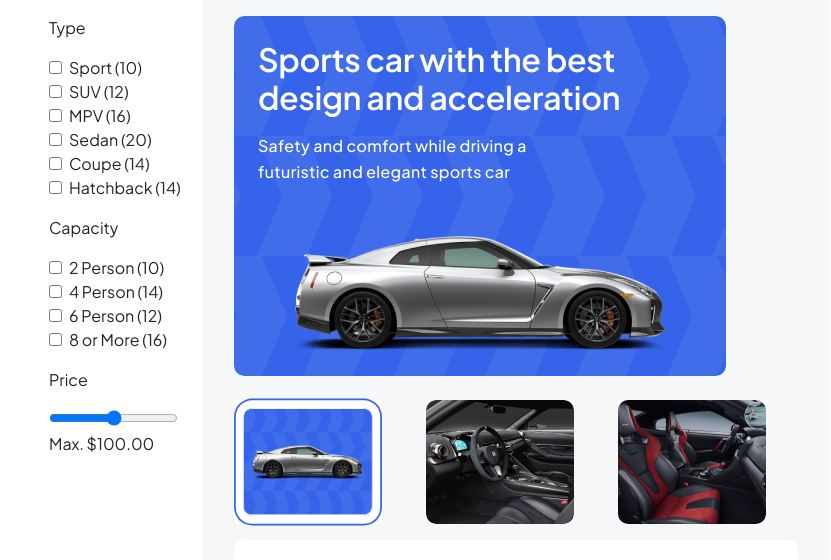
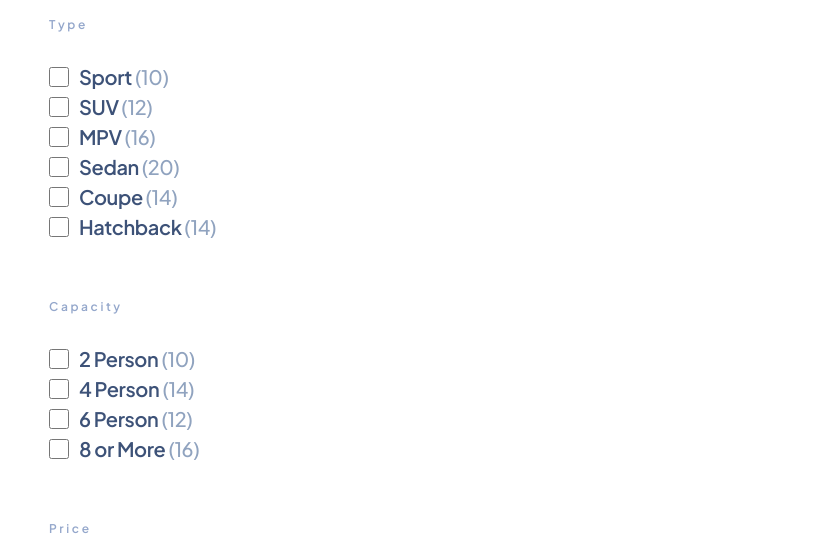
Before and after one commit to Glagolio/Car-rent-website, a website built with Parcel: page src/index.html in a window 1280 px wide. Shown: the part 60-620 px from the top of the page, without its empty margins (224-1055 px from the left). Built offline with nearby package versions, Linux system fonts and the light colour scheme.

Commit message:
done sidebar

```diff
--- a/src/partials/main.html
+++ b/src/partials/main.html
@@ -1,84 +1,95 @@
 <main>
   <div class="row">
-    <div class="col-xxl-4 col-lg-3 car-info__inner">
-      <div>
-        <p>Type</p>
+    <div class="col-xxl-4 col-lg-3 car-info__inner sidebar">
+      <div class="sidebar__inner">
+        <p>T y p e</p>
         <div class="form-check">
           <ul class="p-0">
             <li>
               <label class="form-check-label">
                 <input class="form-check-input" type="checkbox" value="" />
-                Sport <span>(10)</span>
+                <span class="text">Sport </span>
+                 <span class="accent">(10)</span>
+
               </label>
             </li>
             <li>
               <label class="form-check-label">
                 <input class="form-check-input" type="checkbox" value="" />
-                SUV <span>(12)</span>
+                <span class="text">SUV</span>
+                 <span class="accent">(12)</span>
               </label>
             </li>
             <li>
               <label class="form-check-label">
                 <input class="form-check-input" type="checkbox" value="" />
-                MPV <span>(16)</span>
+                <span class="text">MPV</span>
+                 <span class="accent">(16)</span>
               </label>
             </li>
             <li>
               <label class="form-check-label">
                 <input class="form-check-input" type="checkbox" value="" />
-                Sedan <span>(20)</span>
+                <span class="text">Sedan</span>
+                 <span class="accent"> (20)</span>
               </label>
             </li>
             <li>
               <label class="form-check-label">
                 <input class="form-check-input" type="checkbox" value="" />
-                Coupe <span>(14)</span>
+                <span class="text">Coupe</span>
+                <span class="accent">(14)</span>
               </label>
             </li>
             <li>
               <label class="form-check-label">
                 <input class="form-check-input" type="checkbox" value="" />
-                Hatchback <span>(14)</span>
+                <span class="text">Hatchback</span>
+                 <span class="accent">(14)</span>
               </label>
             </li>
           </ul>
         </div>
       </div>
-      <div>
-        <p>Capacity</p>
+      <div class="sidebar__inner">
+        <p>C a p a c i t y</p>
         <div class="form-check">
           <ul class="p-0">
             <li>
               <label class="form-check-label">
                 <input class="form-check-input" type="checkbox" value="" />
-                2 Person <span>(10)</span>
+                <span class="text">2 Person </span>
+               <span class="accent">(10)</span>
               </label>
             </li>
             <li>
               <label class="form-check-label">
                 <input class="form-check-input" type="checkbox" value="" />
-                4 Person <span>(14)</span>
+                <span class="text">4 Person </span>
+                <span class="accent">(14)</span>
               </label>
             </li>
             <li>
               <label class="form-check-label">
                 <input class="form-check-input" type="checkbox" value="" />
-                6 Person <span>(12)</span>
+                <span class="text">6 Person </span>
+                <span class="accent">(12)</span>
               </label>
             </li>
             <li>
               <label class="form-check-label">
                 <input class="form-check-input" type="checkbox" value="" />
-                8 or More <span>(16)</span>
+                <span class="text">8 or More </span>
+                <span class="accent">(16)</span>
               </label>
             </li>
           </ul>
         </div>
       </div>
-      <div>
-        <p>Price</p>
-        <input type="range" min="25" max="125" />
-        <p>Max. $100.00</p>
+      <div class="sidebar__inner">
+        <p>P r i c e</p>
+        <input class="price__range" type="range" min="25" max="125" />
+        <p class="price__number">Max. $100.00</p>
       </div>
     </div>
     <section class="col row car-info__inner car-info__inner--main">
--- /dev/null
+++ b/src/sass/components/_sidebar.scss
@@ -0,0 +1,54 @@
+.sidebar {
+  max-width: 360px;
+
+  & p {
+    margin-bottom: 28px;
+    font-weight: 600;
+    font-size: 12px;
+    line-height: 1.5;
+
+    letter-spacing: 0.02em;
+    color: #94a7cb;
+  }
+
+  & .text {
+    margin-left: 10px;
+    font-weight: 600;
+    font-size: 20px;
+    line-height: 1.5;
+    letter-spacing: -0.02em;
+    color: #3d5278;
+  }
+
+  & .accent {
+    font-weight: 500;
+    font-size: 20px;
+    line-height: 1.5;
+    letter-spacing: -0.02em;
+    color: #90a3bf;
+  }
+
+  & input {
+    width: 20px;
+    height: 20px;
+  }
+
+  &__inner:not(:last-child) {
+    margin-bottom: 56px;
+  }
+
+  & .price__range {
+    width: 220px;
+
+    margin-bottom: 16px;
+  }
+
+  & .price__number {
+    font-weight: 600;
+    font-size: 20px;
+    line-height: 1.5;
+    letter-spacing: -0.02em;
+
+    color: #3d5278;
+  }
+}
--- a/src/sass/index.scss
+++ b/src/sass/index.scss
@@ -5,6 +5,7 @@
 @import './base/carusel';
 @import './components/reviews';
 @import './components/recent-car';
+@import './components/sidebar';
 .test {
   background-color: aqua;
 }
```
